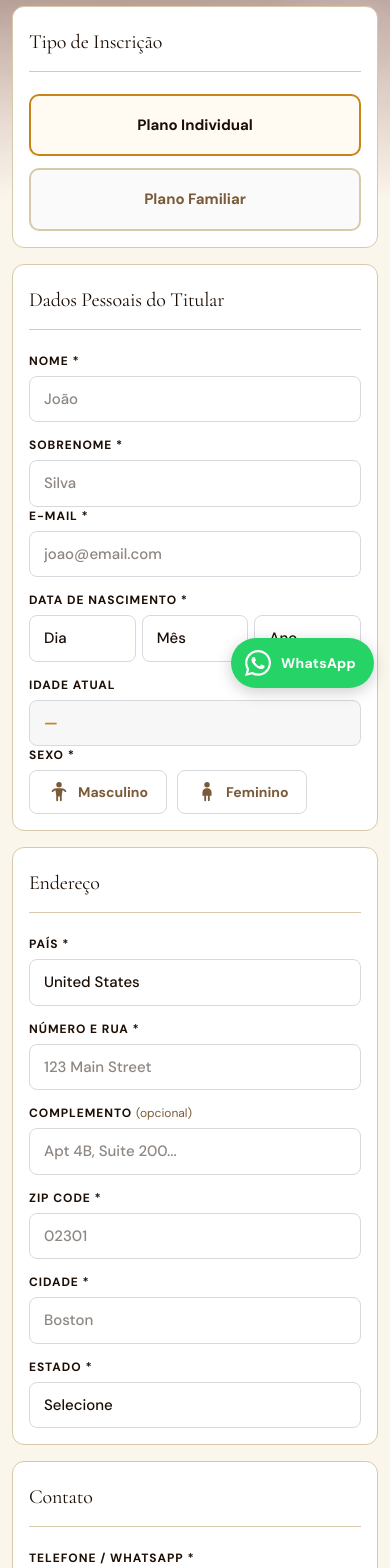
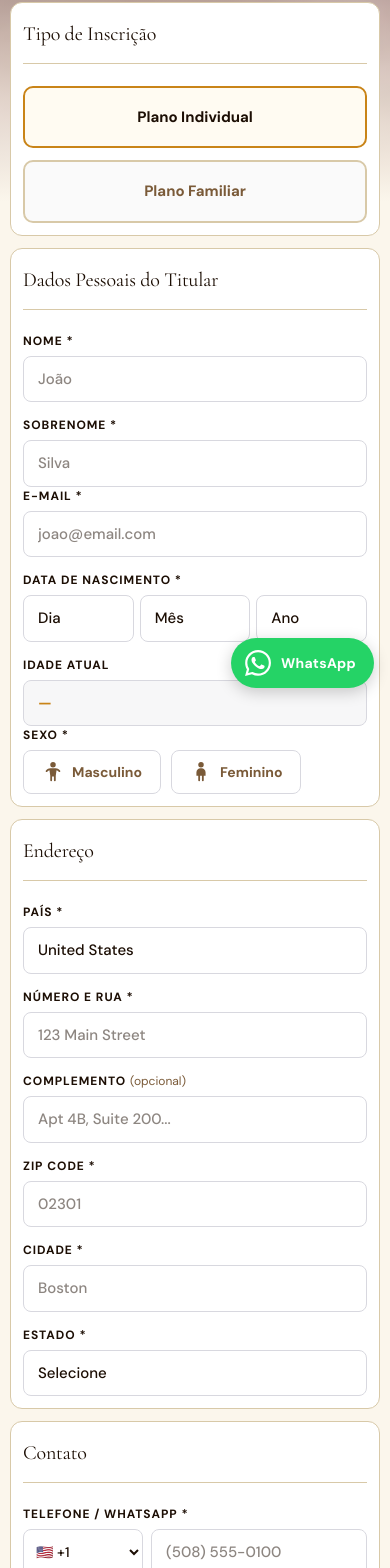
Before and after one commit to dariomigliaccio-new/conad2026, a Next.js app: page /inscricoes in a window 390 px wide. Shown: the part 136-1704 px from the top of the page. Built offline with nearby package versions, Linux system fonts and the light colour scheme.

Commit message:
fix: eliminate horizontal scroll on mobile and add dynamic phone format by country

```diff
--- a/src/app/(main)/inscricoes/page.tsx
+++ b/src/app/(main)/inscricoes/page.tsx
@@ -179,6 +179,35 @@ export default function InscricoesPage() {
     )?.code;
 
     return phoneCode || "+1";
+  }
+
+  // Função para obter placeholder e máscara de telefone por país
+  function getPhoneFormat(pais: string): { placeholder: string; maxLength: number } {
+    const formats: Record<string, { placeholder: string; maxLength: number }> = {
+      "United States": { placeholder: "(508) 555-0100", maxLength: 14 },
+      "Estados Unidos": { placeholder: "(508) 555-0100", maxLength: 14 },
+      "Brasil": { placeholder: "(11) 98765-4321", maxLength: 15 },
+      "Portugal": { placeholder: "912 345 678", maxLength: 11 },
+      "Canadá": { placeholder: "(613) 555-0100", maxLength: 14 },
+      "Alemanha": { placeholder: "0171 12345678", maxLength: 13 },
+      "França": { placeholder: "01 23 45 67 89", maxLength: 14 },
+      "Itália": { placeholder: "333 123 4567", maxLength: 12 },
+      "Espanha": { placeholder: "612 345 678", maxLength: 11 },
+      "Reino Unido": { placeholder: "7911 123456", maxLength: 11 },
+      "Suíça": { placeholder: "79 123 45 67", maxLength: 11 },
+      "Países Baixos": { placeholder: "06 12345678", maxLength: 11 },
+      "Suécia": { placeholder: "070 123 45 67", maxLength: 12 },
+      "Dinamarca": { placeholder: "40 12 34 56", maxLength: 10 },
+      "Argentina": { placeholder: "11 2345-6789", maxLength: 12 },
+      "México": { placeholder: "55 1234 5678", maxLength: 12 },
+      "Austrália": { placeholder: "412 345 678", maxLength: 11 },
+      "Japão": { placeholder: "090-1234-5678", maxLength: 12 },
+      "China": { placeholder: "13912345678", maxLength: 11 },
+      "Índia": { placeholder: "98123 45678", maxLength: 10 },
+      "Nova Zelândia": { placeholder: "021 123 4567", maxLength: 11 },
+    };
+
+    return formats[pais] || { placeholder: "Número de telefone", maxLength: 20 };
   }
 
   async function fillByZip(zip: string) {
@@ -491,15 +520,22 @@ export default function InscricoesPage() {
           {/* ── Telefone ── */}
           <div className="inscSection">
             <h2 className="inscSectionTitle">Contato</h2>
-            <div className={`inscField${errors.telefoneNumero ? " hasError" : ""}`}>
+              <div className={`inscField${errors.telefoneNumero ? " hasError" : ""}`}>
               <label className="inscLabel">Telefone / WhatsApp *</label>
               <div className="inscPhoneRow">
                 <select className="inscPhonePais" value={form.telefonePais} onChange={e => set("telefonePais", e.target.value)}>
                   {COUNTRY_CODES.map(c => (
-                    <option key={c.code + c.name} value={c.code}>{c.flag} {c.code} {c.name}</option>
+                    <option key={c.code + c.name} value={c.code}>{c.flag} {c.code}</option>
                   ))}
                 </select>
-                <input className="inscInput inscPhoneNum" type="tel" value={form.telefoneNumero} onChange={e => set("telefoneNumero", e.target.value)} placeholder="(508) 555-0100" />
+                <input
+                  className="inscInput inscPhoneNum"
+                  type="tel"
+                  value={form.telefoneNumero}
+                  onChange={e => set("telefoneNumero", e.target.value.slice(0, getPhoneFormat(form.pais).maxLength))}
+                  placeholder={getPhoneFormat(form.pais).placeholder}
+                  maxLength={getPhoneFormat(form.pais).maxLength}
+                />
               </div>
               {errors.telefoneNumero && <span className="inscFieldError">{errors.telefoneNumero}</span>}
             </div>
--- a/src/app/globals.css
+++ b/src/app/globals.css
@@ -2703,82 +2703,100 @@ a {
 
 /* Formulário de inscrição responsivo */
 @media (max-width: 600px) {
-  /* Previne scroll horizontal em mobile */
+  /* Previne scroll horizontal em mobile - MÁXIMO PRIORITY */
   html, body {
-    overflow-x: hidden;
-    width: 100%;
-    max-width: 100vw;
+    overflow-x: hidden !important;
+    width: 100% !important;
+    max-width: 100vw !important;
+  }
+
+  /* Força documento fixo */
+  * {
+    max-width: 100%;
+    box-sizing: border-box;
   }
 
   /* Form container ajustado para mobile */
   .inscWrap {
-    max-width: 100%;
-    width: 100%;
-    padding: clamp(16px, 4vw, 24px) clamp(12px, 3vw, 20px) 60px;
-    box-sizing: border-box;
+    max-width: 100% !important;
+    width: 100vw !important;
+    padding: clamp(12px, 3vw, 20px) clamp(10px, 2vw, 16px) 60px !important;
+    box-sizing: border-box !important;
+    overflow-x: hidden !important;
   }
 
   main {
-    overflow-x: hidden;
-    width: 100%;
+    overflow-x: hidden !important;
+    width: 100vw !important;
+    max-width: 100% !important;
   }
 
   /* Garante que inputs não vazam */
   .inscInput, .inscSelect {
-    width: 100%;
-    box-sizing: border-box;
-    max-width: 100%;
+    width: 100% !important;
+    box-sizing: border-box !important;
+    max-width: 100% !important;
+    overflow: hidden !important;
   }
 
   /* Grid ajustado para mobile */
   .inscRow {
-    grid-template-columns: 1fr;
-    width: 100%;
+    grid-template-columns: 1fr !important;
+    width: 100% !important;
   }
   .inscRow2 {
-    grid-template-columns: 1fr;
+    grid-template-columns: 1fr !important;
   }
   .inscRow3 {
-    grid-template-columns: 1fr;
+    grid-template-columns: 1fr !important;
   }
   .inscDateRow {
     grid-template-columns: 1fr 1fr 1fr;
     gap: 6px;
-  }
-
-  /* Phone input no mobile */
+    width: 100% !important;
+  }
+
+  /* Phone input no mobile - SEPARADO */
   .inscPhonePais {
-    max-width: 100%;
-    box-sizing: border-box;
+    max-width: 120px !important;
+    min-width: 100px !important;
+    flex: 0 0 auto !important;
+    box-sizing: border-box !important;
+    padding: 11px 8px !important;
   }
   .inscPhoneRow {
-    flex-direction: column;
-    width: 100%;
+    display: grid !important;
+    grid-template-columns: 120px 1fr !important;
+    gap: 8px !important;
+    width: 100% !important;
   }
   .inscPhoneNum {
-    width: 100%;
+    width: 100% !important;
+    box-sizing: border-box !important;
   }
 
   /* Sections ajustadas */
   .inscSection {
-    padding: 20px 16px 16px;
-    margin-bottom: 16px;
-    width: 100%;
-    box-sizing: border-box;
+    padding: 16px 12px 12px !important;
+    margin-bottom: 12px !important;
+    width: 100% !important;
+    box-sizing: border-box !important;
+    overflow: hidden !important;
   }
 
   .inscTipoToggle {
-    flex-direction: column;
-    width: 100%;
+    flex-direction: column !important;
+    width: 100% !important;
   }
   .inscTipoBtn {
-    width: 100%;
+    width: 100% !important;
   }
 
   /* Modal ajustado */
   .inscModal {
-    width: 100vw;
-    box-sizing: border-box;
+    width: 100vw !important;
+    box-sizing: border-box !important;
+    overflow-x: hidden !important;
   }
 }
 
```
